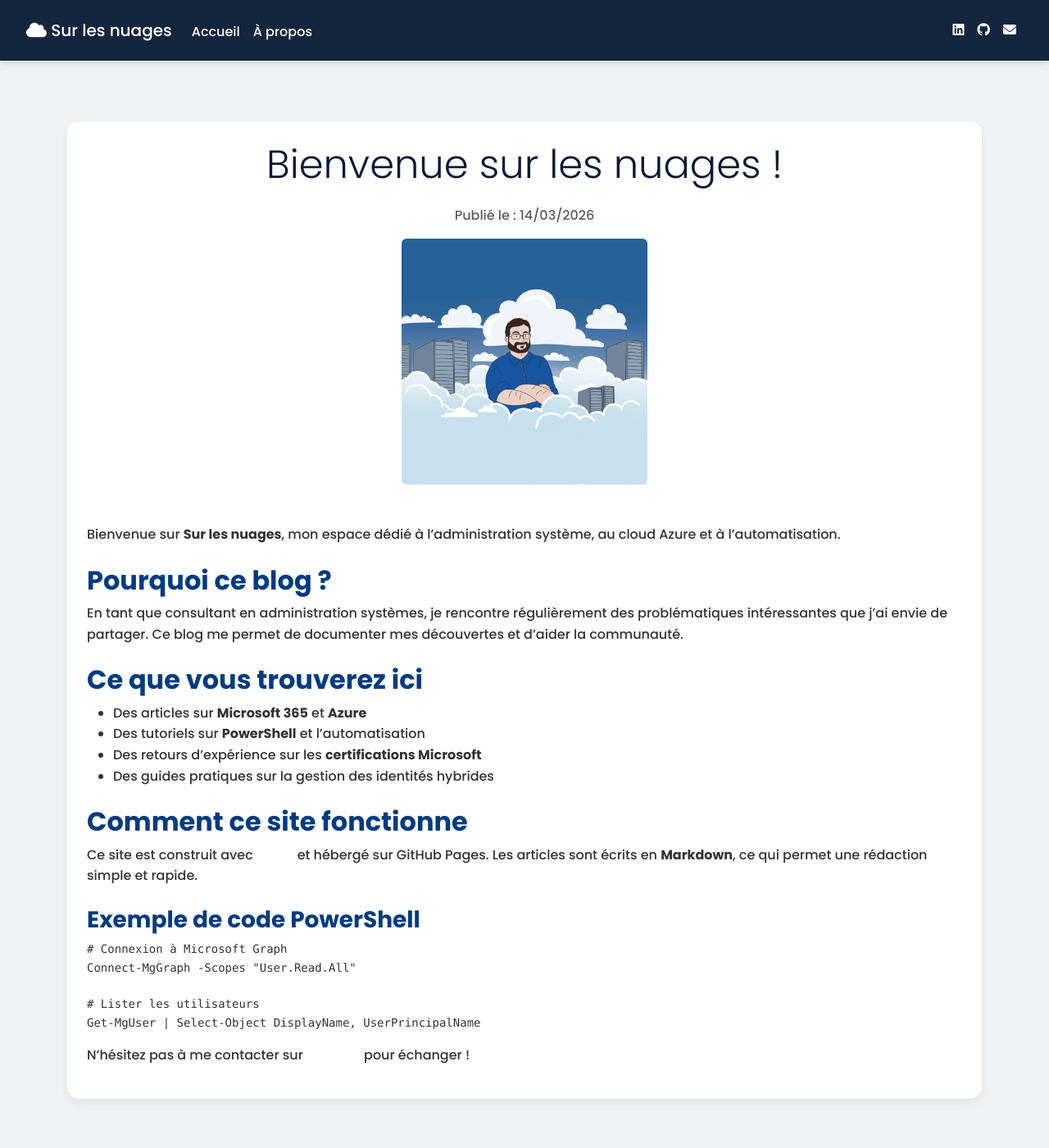
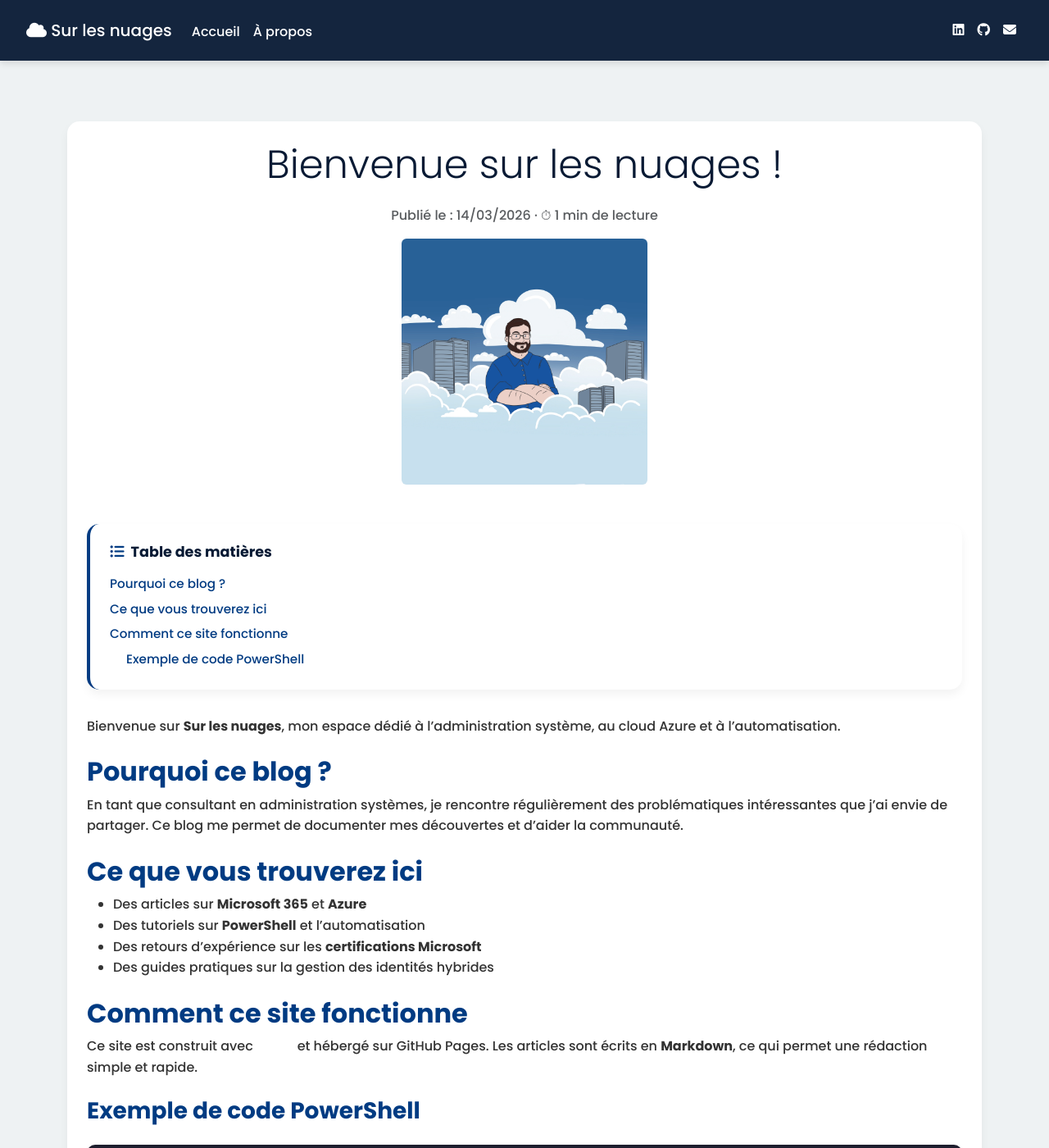
Before and after one commit to Arnaud-Ferriere/SurLesNuages, a Jekyll site: the page built from _posts/2026-03-14-bienvenue-sur-les-nuages.md, in a window 1280 px wide and 1400 px high. Shown: the whole window at 82% size. Built offline with Jekyll 4.4.1, drawn with Linux system fonts in a browser that asks for light colours; nearby versions of some CDN libraries; some of the changed text lies outside the part shown.

Commit message:
feat: coloration syntaxique, boutons de partage, table des matières et breadcrumbs SEO
- Activation de Rouge pour la coloration syntaxique des blocs de code
- Ajout de boutons de partage X, LinkedIn et copie de lien sur les articles
- Table des matières auto-générée (affichée si 3+ titres dans l'article)
- Breadcrumbs JSON-LD invisibles pour le SEO Google
- Temps de lecture et lazy loading sur les images d'articles

Co-Authored-By: Claude Opus 4.6 <noreply@anthropic.com>

```diff
--- a/_config.yml
+++ b/_config.yml
@@ -6,6 +6,12 @@ description: >-
 url: "https://surlesnuages.fr"
 baseurl: ""
 lang: fr
+
+markdown: kramdown
+highlighter: rouge
+kramdown:
+  input: GFM
+  syntax_highlighter: rouge
 
 permalink: /articles/:title/
 
--- a/_layouts/post.html
+++ b/_layouts/post.html
@@ -1,19 +1,139 @@
 ---
 layout: default
 ---
+
+{% assign words = content | number_of_words %}
+{% if words < 360 %}{% assign reading_time = 1 %}{% else %}{% assign reading_time = words | divided_by: 180 %}{% endif %}
+
+<!-- Breadcrumbs JSON-LD (invisible, SEO only) -->
+<script type="application/ld+json">
+{
+  "@context": "https://schema.org",
+  "@type": "BreadcrumbList",
+  "itemListElement": [
+    {
+      "@type": "ListItem",
+      "position": 1,
+      "name": "Accueil",
+      "item": "{{ site.url }}"
+    },
+    {
+      "@type": "ListItem",
+      "position": 2,
+      "name": "{{ page.title }}",
+      "item": "{{ page.url | absolute_url }}"
+    }{% if page.tags.size > 0 %},
+    {
+      "@type": "ListItem",
+      "position": 3,
+      "name": "{{ page.tags | first }}",
+      "item": "{{ '/tags/' | absolute_url }}"
+    }{% endif %}
+  ]
+}
+</script>
 
 <article class="container mt-5">
     <div class="article-container p-4">
         <header class="text-center mb-4">
             <h1 class="display-5">{{ page.title }}</h1>
-            <p class="text-muted">Publié le : {{ page.date | date: "%d/%m/%Y" }}</p>
+            <p class="text-muted">Publié le : {{ page.date | date: "%d/%m/%Y" }} · ⏱ {{ reading_time }} min de lecture</p>
             {% if page.image %}
-            <img src="{{ page.image | relative_url }}" class="img-fluid rounded mb-4" alt="{{ page.title }}">
+            <img src="{{ page.image | relative_url }}" class="img-fluid rounded mb-4" alt="{{ page.title }}" loading="lazy">
             {% endif %}
         </header>
+
+        <!-- Table des matières (auto-generated via JS, shown only if 3+ headings) -->
+        <div id="toc-wrapper" style="display: none;">
+            <details class="toc-container" open>
+                <summary>Table des matières</summary>
+                <ol class="toc-list" id="toc-list"></ol>
+            </details>
+        </div>
 
         <section class="content">
             {{ content }}
         </section>
+
+        <!-- Share buttons -->
+        <div class="share-buttons">
+            <a href="https://twitter.com/intent/tweet?url={{ page.url | absolute_url | url_encode }}&text={{ page.title | url_encode }}"
+               target="_blank" rel="noopener" class="share-btn share-btn--x" aria-label="Partager sur X">
+                <i class="fab fa-x-twitter"></i> Partager
+            </a>
+            <a href="https://www.linkedin.com/sharing/share-offsite/?url={{ page.url | absolute_url | url_encode }}"
+               target="_blank" rel="noopener" class="share-btn share-btn--linkedin" aria-label="Partager sur LinkedIn">
+                <i class="fab fa-linkedin-in"></i> Partager
+            </a>
+            <button class="share-btn share-btn--copy" onclick="copyLink()" aria-label="Copier le lien">
+                <i class="fas fa-link"></i> <span id="copy-label">Copier le lien</span>
+            </button>
+        </div>
+
+        <!-- Related articles -->
+        {% assign related_posts = "" | split: "" %}
+        {% for post in site.posts %}
+          {% unless post.url == page.url %}
+            {% assign common = 0 %}
+            {% for tag in post.tags %}
+              {% if page.tags contains tag %}{% assign common = common | plus: 1 %}{% endif %}
+            {% endfor %}
+            {% if common >= 1 %}{% assign related_posts = related_posts | push: post %}{% endif %}
+          {% endunless %}
+        {% endfor %}
+        {% assign related_posts = related_posts | slice: 0, 3 %}
+
+        {% if related_posts.size > 0 %}
+        <section class="mt-5">
+            <h3>Articles liés</h3>
+            <div class="row">
+                {% for post in related_posts %}
+                <div class="col-md-4 mb-3">
+                    <div class="card h-100">
+                        {% if post.image %}
+                        <img src="{{ post.image | relative_url }}" class="card-img-top" alt="{{ post.title }}" loading="lazy">
+                        {% endif %}
+                        <div class="card-body">
+                            <h5 class="card-title">{{ post.title }}</h5>
+                            <a href="{{ post.url | relative_url }}" class="btn btn-primary btn-sm">Lire</a>
+                        </div>
+                    </div>
+                </div>
+                {% endfor %}
+            </div>
+        </section>
+        {% endif %}
     </div>
 </article>
+
+<script>
+// Auto-generate TOC from h2 and h3 inside the article
+(function() {
+    var content = document.querySelector('article .content');
+    if (!content) return;
+    var headings = content.querySelectorAll('h2, h3');
+    if (headings.length < 3) return;
+
+    var tocList = document.getElementById('toc-list');
+    headings.forEach(function(h, i) {
+        if (!h.id) h.id = 'heading-' + i;
+        var li = document.createElement('li');
+        if (h.tagName === 'H3') li.classList.add('toc-h3');
+        var a = document.createElement('a');
+        a.href = '#' + h.id;
+        a.textContent = h.textContent;
+        li.appendChild(a);
+        tocList.appendChild(li);
+    });
+    document.getElementById('toc-wrapper').style.display = 'block';
+})();
+
+// Copy link to clipboard
+function copyLink() {
+    navigator.clipboard.writeText(window.location.href).then(function() {
+        var label = document.getElementById('copy-label');
+        label.textContent = 'Copié !';
+        setTimeout(function() { label.textContent = 'Copier le lien'; }, 2000);
+    });
+}
+</script>
--- a/index.css
+++ b/index.css
@@ -614,3 +614,173 @@
 .modal-body {
   position: relative;
 }
+
+/* Syntax highlighting (Rouge - base16.dark) */
+.highlight {
+  background: #1e1e2e;
+  border-radius: 10px;
+  padding: 1rem;
+  overflow-x: auto;
+  margin: 1.5rem 0;
+  box-shadow: var(--box-shadow-light);
+}
+
+.highlight pre {
+  margin: 0;
+  color: #cdd6f4;
+  font-size: 0.9rem;
+  line-height: 1.6;
+}
+
+.highlight code {
+  background: none;
+  padding: 0;
+  color: inherit;
+}
+
+article .content code {
+  background: #e8edf2;
+  padding: 2px 6px;
+  border-radius: 4px;
+  font-size: 0.88em;
+  color: var(--color-secondary);
+}
+
+article .content pre code {
+  background: none;
+  padding: 0;
+  color: inherit;
+}
+
+/* Rouge token colors */
+.highlight .c, .highlight .cm, .highlight .c1, .highlight .cs { color: #6c7086; font-style: italic; }
+.highlight .k, .highlight .kd, .highlight .kn, .highlight .kp, .highlight .kr, .highlight .kt { color: #cba6f7; }
+.highlight .s, .highlight .sb, .highlight .sc, .highlight .sd, .highlight .s2, .highlight .se, .highlight .sh, .highlight .si, .highlight .sx, .highlight .s1 { color: #a6e3a1; }
+.highlight .nb, .highlight .bp { color: #89b4fa; }
+.highlight .nf, .highlight .nx { color: #89b4fa; }
+.highlight .nc, .highlight .nn { color: #f9e2af; }
+.highlight .no, .highlight .nv, .highlight .vi, .highlight .vc, .highlight .vg { color: #fab387; }
+.highlight .o, .highlight .ow { color: #89dceb; }
+.highlight .m, .highlight .mf, .highlight .mh, .highlight .mi, .highlight .mo { color: #fab387; }
+.highlight .p { color: #cdd6f4; }
+.highlight .na { color: #89b4fa; }
+.highlight .nt { color: #cba6f7; }
+.highlight .err { color: #f38ba8; }
+
+/* Share buttons */
+.share-buttons {
+  display: flex;
+  gap: 0.75rem;
+  justify-content: center;
+  margin-top: 2rem;
+  padding-top: 1.5rem;
+  border-top: 1px solid rgba(0, 59, 130, 0.15);
+}
+
+.share-btn {
+  display: inline-flex;
+  align-items: center;
+  gap: 0.5rem;
+  padding: 0.5rem 1.2rem;
+  border-radius: 25px;
+  font-size: 0.9rem;
+  font-weight: 600;
+  text-decoration: none;
+  transition: transform 0.2s ease, box-shadow 0.2s ease;
+}
+
+.share-btn:hover {
+  transform: translateY(-2px);
+  box-shadow: 0 4px 12px rgba(0, 0, 0, 0.15);
+  text-decoration: none;
+}
+
+.share-btn--x {
+  background-color: #000;
+  color: #fff;
+}
+.share-btn--x:hover { color: #fff; }
+
+.share-btn--linkedin {
+  background-color: #0A66C2;
+  color: #fff;
+}
+.share-btn--linkedin:hover { color: #fff; }
+
+.share-btn--copy {
+  background-color: var(--color-primary);
+  color: #fff;
+  cursor: pointer;
+  border: none;
+}
+.share-btn--copy:hover { color: #fff; }
+
+/* Table of contents */
+.toc-container {
+  background: #fff;
+  border-radius: var(--border-radius);
+  padding: 1.25rem 1.5rem;
+  margin-bottom: 2rem;
+  box-shadow: var(--box-shadow-light);
+  border-left: 4px solid var(--color-secondary);
+}
+
+.toc-container summary {
+  font-weight: 700;
+  color: var(--color-primary);
+  cursor: pointer;
+  font-size: 1.1rem;
+  list-style: none;
+  display: flex;
+  align-items: center;
+  gap: 0.5rem;
+}
+
+.toc-container summary::-webkit-details-marker { display: none; }
+
+.toc-container summary::before {
+  content: '\f0ca';
+  font-family: 'Font Awesome 6 Free';
+  font-weight: 900;
+  color: var(--color-secondary);
+}
+
+.toc-container[open] summary {
+  margin-bottom: 0.75rem;
+}
+
+.toc-list {
+  list-style: none;
+  padding-left: 0;
+  margin: 0;
+}
+
+.toc-list li {
+  margin: 0.3rem 0;
+}
+
+.toc-list li a {
+  color: var(--color-secondary);
+  text-decoration: none;
+  font-weight: 500;
+  font-size: 0.95rem;
+}
+
+.toc-list li a:hover {
+  color: var(--color-primary);
+  text-decoration: underline;
+}
+
+.toc-list .toc-h3 {
+  padding-left: 1.25rem;
+}
+
+@media (max-width: 768px) {
+  .share-buttons {
+    flex-direction: column;
+    align-items: stretch;
+  }
+  .share-btn {
+    justify-content: center;
+  }
+}
```
